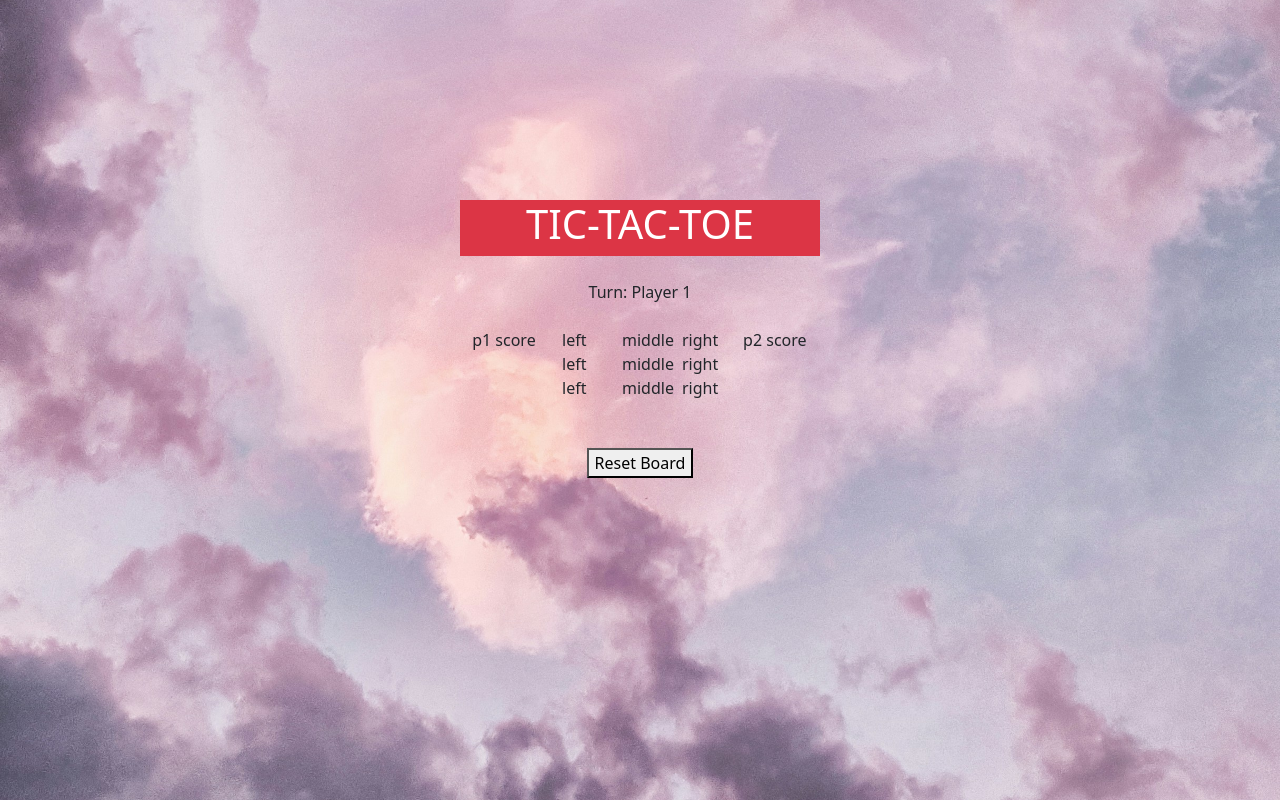
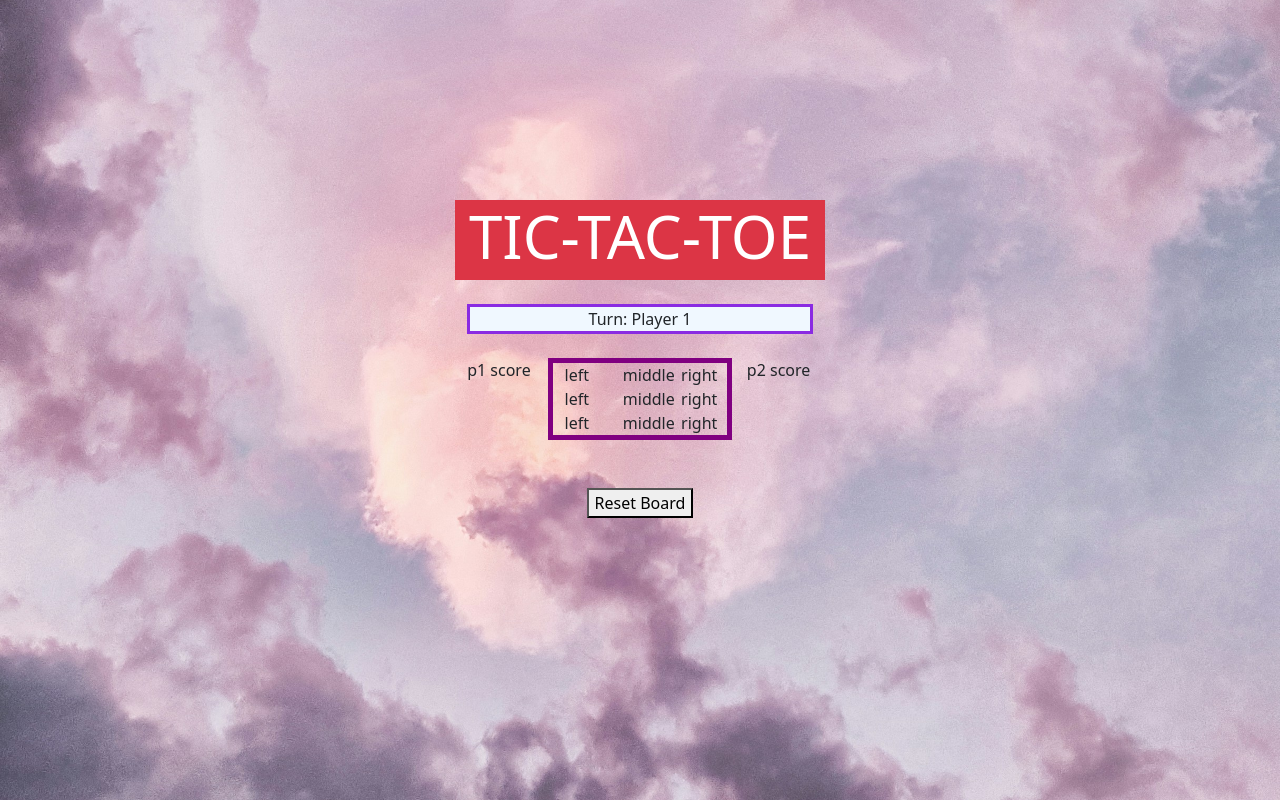
Before and after one commit to CaitlinSchaef/tic-tac-toe, a website built with Vite: page index.html in a window 1280 px wide. Built offline with nearby package versions, Linux system fonts and the light colour scheme.

Commit message:
got the borders set

```diff
--- a/css/style.css
+++ b/css/style.css
@@ -18,6 +18,7 @@ body {
 h1 {
   color: white;
   text-align: center;
+  font-size: 60px;
 }
 
 /* #box {
@@ -39,8 +40,18 @@ h1 {
 
 }
 
+/* you have to set a border style for it to display */
+
 #gameBox {
   border: 5px;
   border-color: purple;
+  border-style: solid;
 
 }
+
+#turnDisplay {
+  border: 3px;
+  border-color: blueviolet;
+  background-color: aliceblue;
+  border-style: solid;
+}
--- a/index.html
+++ b/index.html
@@ -26,7 +26,7 @@
             <br>
             <div class="row" id="turnRow">
               <div class="col-lg justify-content-center text-center">
-                <div>Turn: Player 1</div>
+                <div id="turnDisplay">Turn: Player 1</div>
               </div>
             </div>
             <br>
```
